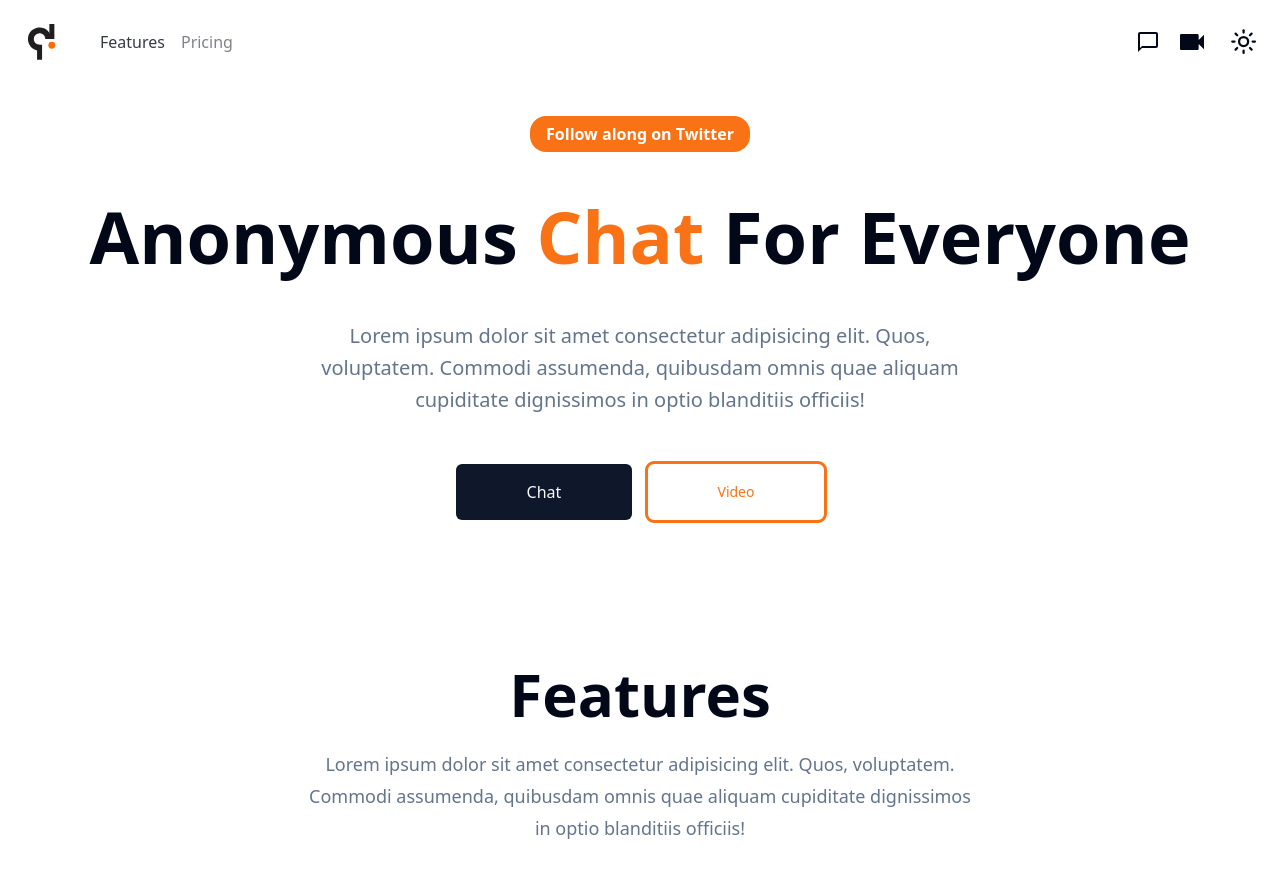
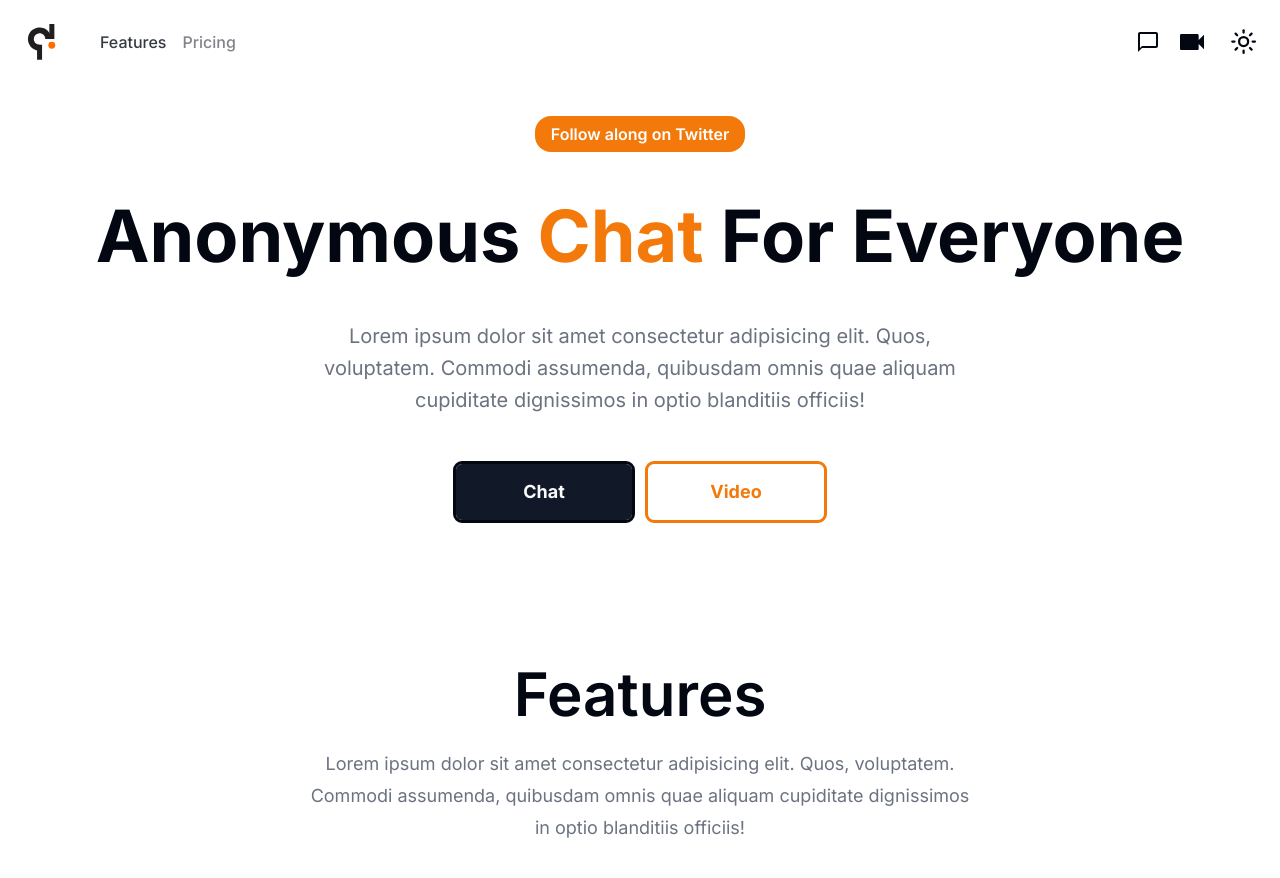
Before and after one commit to 3akare/nobr, a Next.js app: page / in a window 1280 px wide. Shown: the top 878 px of the page. Built offline with nearby package versions, Linux system fonts and the light colour scheme.

Commit message:
Fixed more styling issues

```diff
--- a/app/components/Footer.tsx
+++ b/app/components/Footer.tsx
@@ -6,7 +6,7 @@ function Footer() {
       <nav className="p-2 container mx-auto flex flex-col-reverse sm:flex-row justify-between md:items-center gap-2 text-foreground/80">
         <section>
           <p>
-            &copy;2023 <span className="text-orange-500">nobr</span>. All rights
+            &copy;2023 <span className="text-secondary-pOrange">nobr</span>. All rights
             reserved
           </p>
         </section>
--- a/app/components/HeroSection.tsx
+++ b/app/components/HeroSection.tsx
@@ -1,20 +1,19 @@
 import Link from "next/link";
 import { Button } from "./ui/button";
-import { ExampleComponent } from "./AnimatedHeading";
-// import DropDownMenu from "./DropDownMenu";
 
 function HeroSection() {
   return (
     <section className="container mx-auto p-8 h-fit w-full text-center flex items-center flex-col space-y-12">
       <Link
-        className="rounded-2xl bg-orange-500 text-background px-4 py-1.5 text-sm sm:text-base font-semibold"
+        className="rounded-2xl bg-secondary-pOrange text-background px-4 py-1.5 text-sm sm:text-base font-semibold"
         target="_blank"
         href="/"
       >
         Follow along on Twitter
       </Link>
       <h1 className="font-bold text-5xl md:text-6xl lg:text-7xl max-w-6xl">
-        Anonymous <span className="text-orange-500">Chat</span> For Everyone
+        Anonymous <span className="text-secondary-pOrange">Chat</span> For
+        Everyone
       </h1>
       <p className="max-w-[42rem] leading-normal text-muted-foreground sm:text-xl text-lg sm:leading-8">
         Lorem ipsum dolor sit amet consectetur adipisicing elit. Quos,
@@ -23,12 +22,14 @@ function HeroSection() {
       </p>
       <div
         className="flex
-       gap-4 items-center"
+       gap-4 items-center w-full justify-center"
       >
-        <Button className="w-36 h-14 sm:w-44 sm:h-18 text-base">Chat</Button>
+        <Button className="w-36 h-14 sm:w-44 sm:h-18 text-lg font-bold outline-foreground outline">
+          Chat
+        </Button>
         <Button
           variant="ghost"
-          className="w-36 h-14 sm:w-44 sm:h-18 text-orange-500 hover:text-background outline hover:outline-orange-500 hover:bg-orange-500 transition-colors"
+          className="w-36 h-14 sm:w-44 sm:h-18 text-secondary-pOrange hover:text-background outline hover:outline-secondary-pOrange hover:bg-secondary-pOrange transition-colors text-lg font-bold"
         >
           Video
         </Button>
--- a/app/globals.css
+++ b/app/globals.css
@@ -2,66 +2,51 @@
 @tailwind components;
 @tailwind utilities;
 
+
 @layer base {
   :root {
     --background: 0 0% 100%;
-    --foreground: 222.2 84% 4.9%;
+    --foreground: 224 71.4% 4.1%;
     --card: 0 0% 100%;
-    --card-foreground: 222.2 84% 4.9%;
-
+    --card-foreground: 224 71.4% 4.1%;
     --popover: 0 0% 100%;
-    --popover-foreground: 222.2 84% 4.9%;
-
-    --primary: 222.2 47.4% 11.2%;
-    --primary-foreground: 210 40% 98%;
-
-    --secondary: 210 40% 96.1%;
-    --secondary-foreground: 222.2 47.4% 11.2%;
-
-    --muted: 210 40% 96.1%;
-    --muted-foreground: 215.4 16.3% 46.9%;
-
-    --accent: 210 40% 96.1%;
-    --accent-foreground: 222.2 47.4% 11.2%;
-
+    --popover-foreground: 224 71.4% 4.1%;
+    --primary: 220.9 39.3% 11%;
+    --primary-foreground: 210 20% 98%;
+    --secondary: 220 14.3% 95.9%;
+    --secondary-foreground: 220.9 39.3% 11%;
+    --muted: 220 14.3% 95.9%;
+    --muted-foreground: 220 8.9% 46.1%;
+    --accent: 220 14.3% 95.9%;
+    --accent-foreground: 220.9 39.3% 11%;
     --destructive: 0 84.2% 60.2%;
-    --destructive-foreground: 210 40% 98%;
-
-    --border: 214.3 31.8% 91.4%;
-    --input: 214.3 31.8% 91.4%;
-    --ring: 222.2 84% 4.9%;
-
+    --destructive-foreground: 210 20% 98%;
+    --border: 220 13% 91%;
+    --input: 220 13% 91%;
+    --ring: 224 71.4% 4.1%;
     --radius: 0.5rem;
   }
 
   .dark {
-    --background: 222.2 84% 4.9%;
-    --foreground: 210 40% 98%;
-
-    --card: 222.2 84% 4.9%;
-    --card-foreground: 210 40% 98%;
-
-    --popover: 222.2 84% 4.9%;
-    --popover-foreground: 210 40% 98%;
-
-    --primary: 210 40% 98%;
-    --primary-foreground: 222.2 47.4% 11.2%;
-
-    --secondary: 217.2 32.6% 17.5%;
-    --secondary-foreground: 210 40% 98%;
-
-    --muted: 217.2 32.6% 17.5%;
-    --muted-foreground: 215 20.2% 65.1%;
-
-    --accent: 217.2 32.6% 17.5%;
-    --accent-foreground: 210 40% 98%;
-
+    --background: 224 71.4% 4.1%;
+    --foreground: 210 20% 98%;
+    --card: 224 71.4% 4.1%;
+    --card-foreground: 210 20% 98%;
+    --popover: 224 71.4% 4.1%;
+    --popover-foreground: 210 20% 98%;
+    --primary: 210 20% 98%;
+    --primary-foreground: 220.9 39.3% 11%;
+    --secondary: 215 27.9% 16.9%;
+    --secondary-foreground: 210 20% 98%;
+    --muted: 215 27.9% 16.9%;
+    --muted-foreground: 217.9 10.6% 64.9%;
+    --accent: 215 27.9% 16.9%;
+    --accent-foreground: 210 20% 98%;
     --destructive: 0 62.8% 30.6%;
-    --destructive-foreground: 210 40% 98%;
-
-    --border: 217.2 32.6% 17.5%;
-    --input: 217.2 32.6% 17.5%;
-    --ring: 212.7 26.8% 83.9%;
+    --destructive-foreground: 210 20% 98%;
+    --border: 215 27.9% 16.9%;
+    --input: 215 27.9% 16.9%;
+    --ring: 216 12.2% 83.9%;
   }
 }
 
--- a/app/layout.tsx
+++ b/app/layout.tsx
@@ -25,7 +25,7 @@ export default function RootLayout({
   children: React.ReactNode;
 }) {
   return (
-    <html lang="en" suppressHydrationWarning>
+    <html lang="en"  className={inter.className} suppressHydrationWarning>
       <head>
         <link
           rel="shortcut icon"
@@ -40,7 +40,7 @@ export default function RootLayout({
         enableSystem
         disableTransitionOnChange
       >
-        <body className="min-h-screen font-sans antialiased">
+        <body className="min-h-screen antialiased">
           <NavBar />
           {children}
           <Footer />
--- a/tailwind.config.ts
+++ b/tailwind.config.ts
@@ -2,11 +2,11 @@
 module.exports = {
   darkMode: ["class"],
   content: [
-    './pages/**/*.{ts,tsx}',
-    './components/**/*.{ts,tsx}',
-    './app/**/*.{ts,tsx}',
-    './src/**/*.{ts,tsx}',
-	],
+    "./pages/**/*.{ts,tsx}",
+    "./components/**/*.{ts,tsx}",
+    "./app/**/*.{ts,tsx}",
+    "./src/**/*.{ts,tsx}",
+  ],
   theme: {
     container: {
       center: true,
@@ -29,6 +29,7 @@ module.exports = {
         secondary: {
           DEFAULT: "hsl(var(--secondary))",
           foreground: "hsl(var(--secondary-foreground))",
+          pOrange: "rgb(243, 121, 10)",
         },
         destructive: {
           DEFAULT: "hsl(var(--destructive))",
@@ -73,4 +74,4 @@ module.exports = {
     },
   },
   plugins: [require("tailwindcss-animate")],
-}
+};
```
